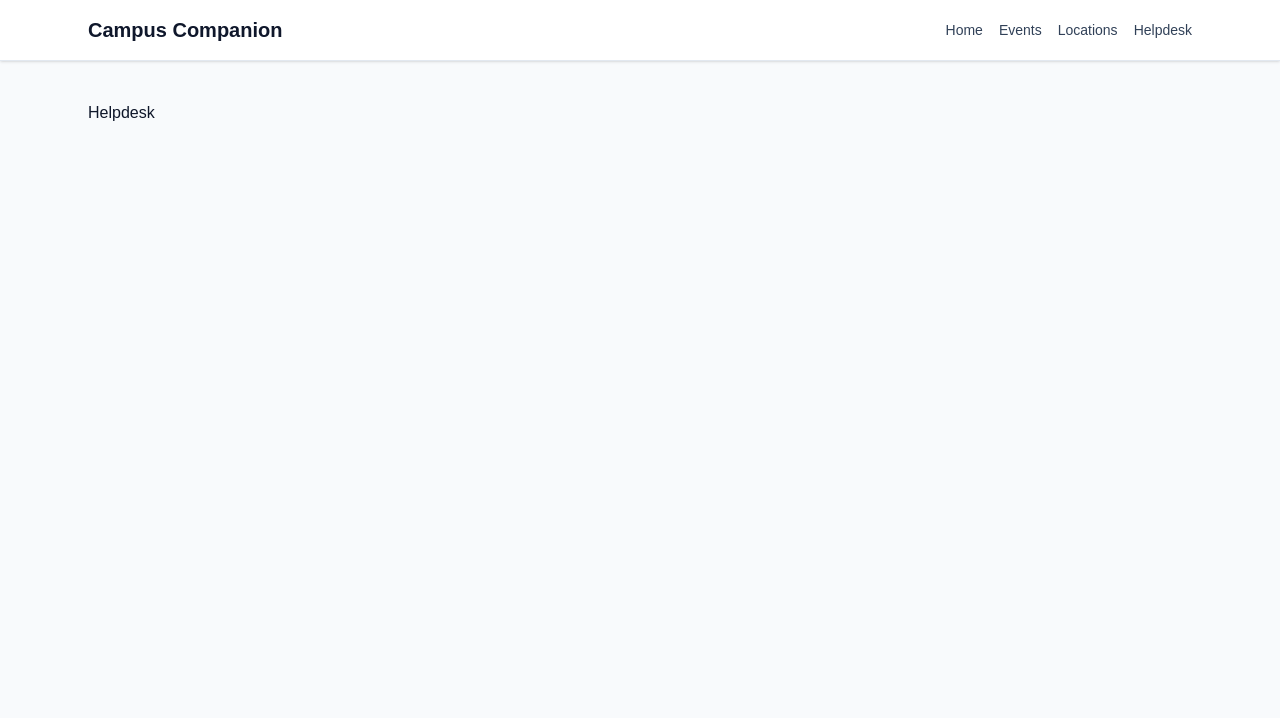
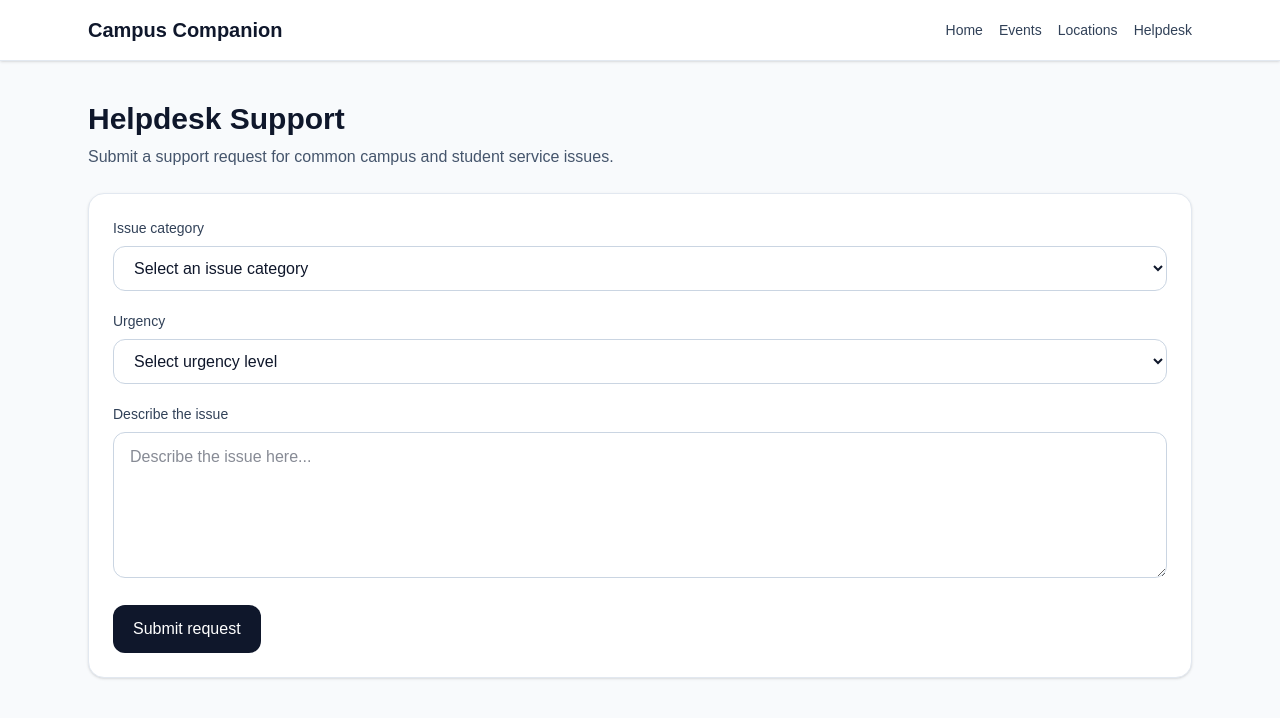
Before and after one commit to MiolesBlues/Campus_Companion, a Next.js app in the folder campus-companion/: page /helpdesk in a window 1280 px wide. Shown: the top 718 px of the page. Built offline with nearby package versions, Linux system fonts and the light colour scheme.

Commit message:
render locations page using fictional json seed data

```diff
--- a/campus-companion/src/app/helpdesk/page.tsx
+++ b/campus-companion/src/app/helpdesk/page.tsx
@@ -1,3 +1,87 @@
-export default function HelpdescPage() {
-  return <main><h1>Helpdesk</h1></main>;
+import categories from "@/data/helpdesk-categories.json";
+
+export default function HelpdeskPage() {
+  return (
+    <section className="space-y-6">
+      <div>
+        <h1 className="text-3xl font-bold text-slate-900">Helpdesk Support</h1>
+        <p className="mt-2 text-slate-600">
+          Submit a support request for common campus and student service issues.
+        </p>
+      </div>
+
+      <div className="rounded-2xl border border-slate-200 bg-white p-6 shadow-sm">
+        <form className="space-y-5">
+          <div>
+            <label
+              htmlFor="category"
+              className="mb-2 block text-sm font-medium text-slate-700"
+            >
+              Issue category
+            </label>
+            <select
+              id="category"
+              name="category"
+              className="w-full rounded-xl border border-slate-300 px-4 py-3 text-slate-900 focus:border-slate-500 focus:outline-none"
+              defaultValue=""
+            >
+              <option value="" disabled>
+                Select an issue category
+              </option>
+              {categories.map((category) => (
+                <option key={category} value={category}>
+                  {category}
+                </option>
+              ))}
+            </select>
+          </div>
+
+          <div>
+            <label
+              htmlFor="urgency"
+              className="mb-2 block text-sm font-medium text-slate-700"
+            >
+              Urgency
+            </label>
+            <select
+              id="urgency"
+              name="urgency"
+              className="w-full rounded-xl border border-slate-300 px-4 py-3 text-slate-900 focus:border-slate-500 focus:outline-none"
+              defaultValue=""
+            >
+              <option value="" disabled>
+                Select urgency level
+              </option>
+              <option value="low">Low</option>
+              <option value="medium">Medium</option>
+              <option value="high">High</option>
+            </select>
+          </div>
+
+          <div>
+            <label
+              htmlFor="description"
+              className="mb-2 block text-sm font-medium text-slate-700"
+            >
+              Describe the issue
+            </label>
+            <textarea
+              id="description"
+              name="description"
+              rows={5}
+              placeholder="Describe the issue here..."
+              className="w-full rounded-xl border border-slate-300 px-4 py-3 text-slate-900 focus:border-slate-500 focus:outline-none"
+            />
+          </div>
+
+          <button
+            type="submit"
+            className="rounded-xl bg-slate-900 px-5 py-3 text-white transition hover:bg-slate-700"
+          >
+            Submit request
+          </button>
+        </form>
+      </div>
+    </section>
+  );
 }
```
